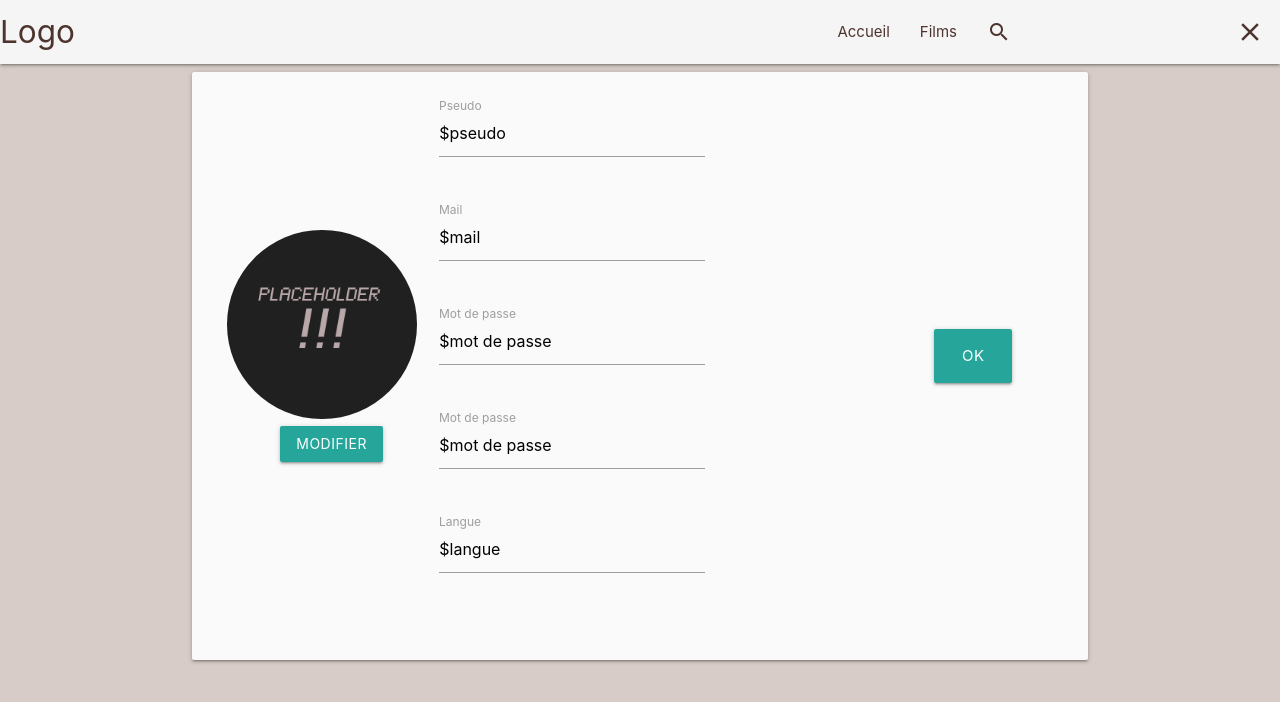
After one commit to cegepmatane/Clapii-projet-web, a PHP site: page /modifierCompte.php in a window 1280 px wide. The commit adds this page. Shown: the top 702 px of the page. Run offline with PHP 8.4, Linux system fonts and the light colour scheme.

Commit message:
Page modification compte

```diff
--- a/compte.php
+++ b/compte.php
@@ -14,7 +14,7 @@ include "./Ressources/header.php";
                 <p><b>Langue : </b>$langue :</p>
             </div>
               <div class="col s3">
-                  <a href="compteModification.php" class="waves-effect waves-light btn-large">Modifier</a>
+                  <a href="modifierCompte.php" class="waves-effect waves-light btn-large">Modifier</a>
               </div>
           </div>
         </div>
--- a/compteModification.php
+++ /dev/null
@@ -1,3 +0,0 @@
-<?php
-include "./Ressources/header.php";
-?>
--- /dev/null
+++ b/modifierCompte.php
@@ -0,0 +1,59 @@
+<?php
+include "./Ressources/header.php";
+?>
+
+<div class="container">
+    <div class="card-panel grey lighten-5 z-depth-1">
+        <div class="row valign-wrapper">
+            <div class="col s3">
+                <img src="Ressources/images/PlaceHolder.jpg" alt="" class="circle responsive-img">
+
+                <div class="row">
+
+                    <div class="col s3">
+                    </div>
+                        <div class="col s5">
+                            <a class="btn waves-effect waves-light">Modifier</a>
+                        </div>
+                            <div class="col s2">
+                            </div></div>
+            </div>
+                <form class="col s7">
+                    <div class="row">
+                        <div class="input-field col s7">
+                            <input value="$pseudo" id="first_name2" type="text" class="validate">
+                            <label class="active" for="first_name2">Pseudo</label>
+                        </div>
+                    </div>
+                    <div class="row">
+                        <div class="input-field col s7">
+                            <input value="$mail" id="first_name" type="text" class="validate">
+                            <label class="active" for="first_name">Mail</label>
+                        </div>
+                    </div>
+                    <div class="row">
+                        <div class="input-field col s7">
+                            <input value="$mot de passe" id="first_name" type="text" class="validate">
+                            <label class="active" for="first_name">Mot de passe</label>
+                        </div>
+                    </div>
+                    <div class="row">
+                        <div class="input-field col s7">
+                            <input value="$mot de passe" id="first_name" type="text" class="validate">
+                            <label class="active" for="first_name">Mot de passe</label>
+                        </div>
+                    </div>
+
+                    <div class="row">
+                        <div class="input-field col s7">
+                            <input value="$langue" id="first_name" type="text" class="validate">
+                            <label class="active" for="first_name">Langue</label>
+                        </div>
+                    </div>
+                </form>
+            <div class="col s2">
+                <a class="waves-effect waves-light btn-large">ok</a>
+            </div>
+        </div>
+    </div>
+</div>
```
